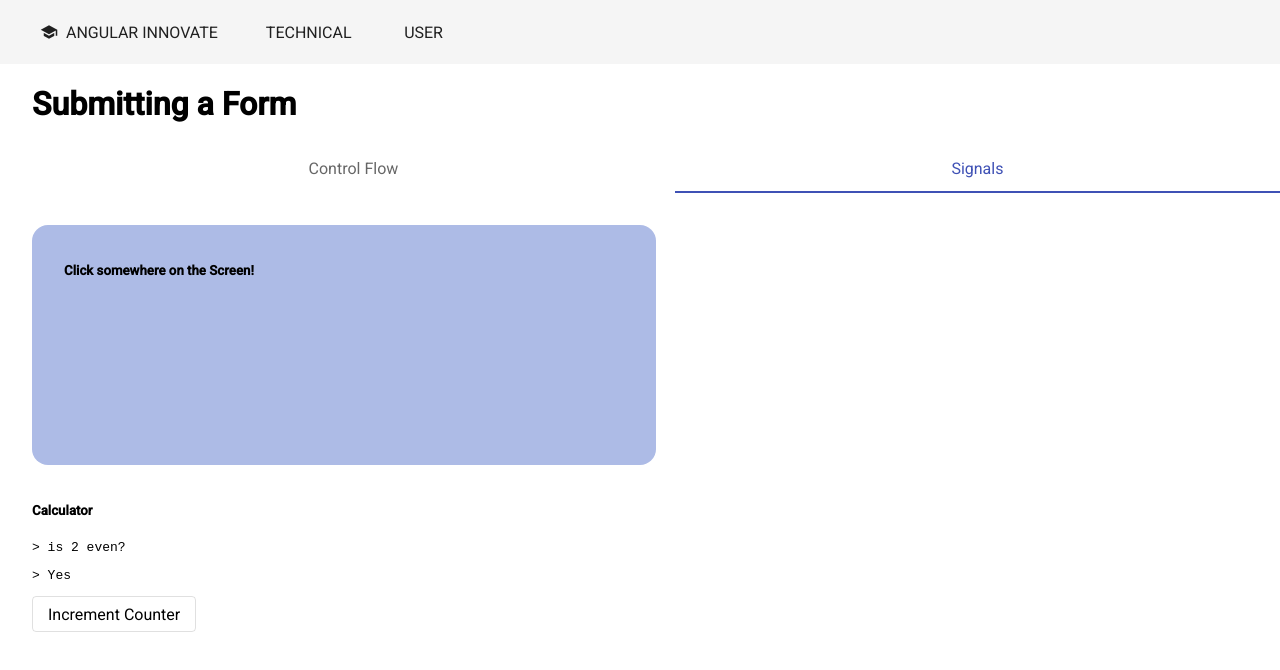
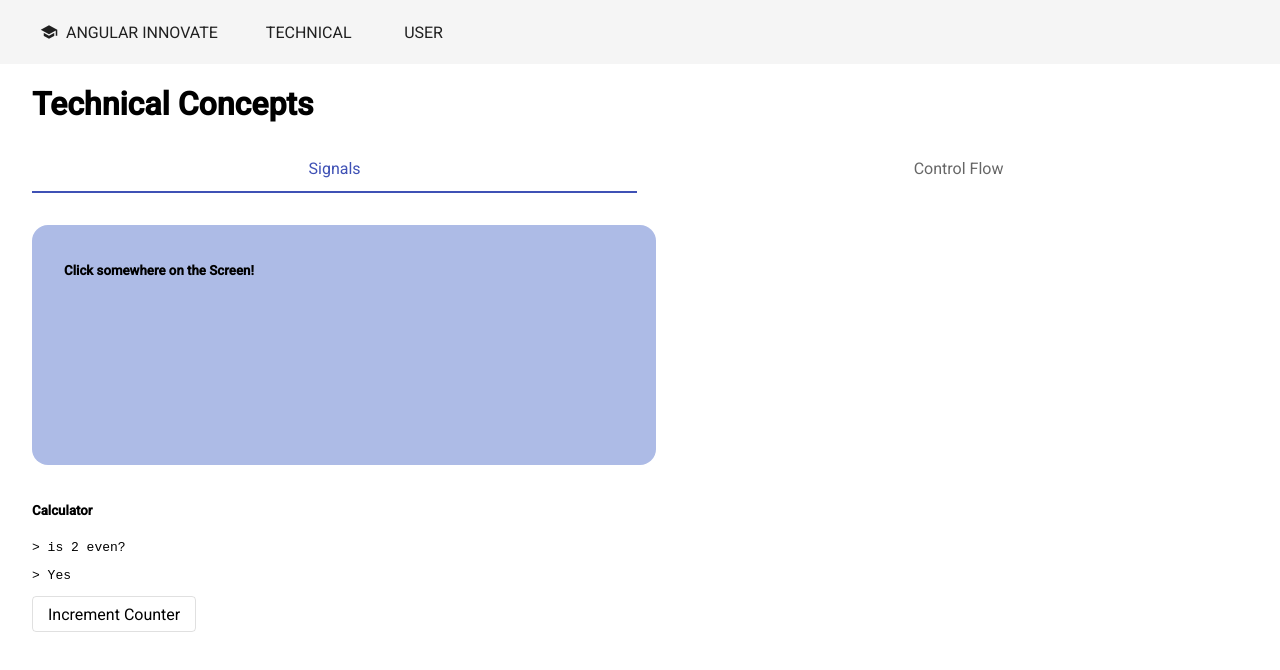
Before and after one commit to dwitschard/angular-playground, an Angular app: page /tech/signal in a window 1280 px wide. Shown: the top 670 px of the page. Built offline with nearby package versions, Linux system fonts and the light colour scheme.

Commit message:
update: title and navigation

```diff
--- a/src/app/features/technical/container/technical-page/technical-page.component.html
+++ b/src/app/features/technical/container/technical-page/technical-page.component.html
@@ -1,4 +1,4 @@
-<h1>Submitting a Form</h1>
+<h1>Technical Concepts</h1>
 
 <nav mat-tab-nav-bar [tabPanel]="tabPanel">
 
--- a/src/app/features/technical/container/technical-page/technical-page.component.ts
+++ b/src/app/features/technical/container/technical-page/technical-page.component.ts
@@ -14,8 +14,8 @@ import {filter} from "rxjs";
 export class TechnicalPageComponent {
 
   public links: Link[] = [
+    {text: 'Signals', url: 'signal'},
     {text: 'Control Flow', url: 'control-flow'},
-    {text: 'Signals', url: 'signal'},
   ]
 
   public activeLink: Link = this.links[0];
--- a/src/app/features/technical/technical.routes.ts
+++ b/src/app/features/technical/technical.routes.ts
@@ -9,7 +9,7 @@ export const TECH_ROUTES: Route[] = [
       {
         path: '',
         pathMatch: "full",
-        redirectTo: 'control-flow'
+        redirectTo: 'signal'
       },
       {
         path: 'control-flow',
```
